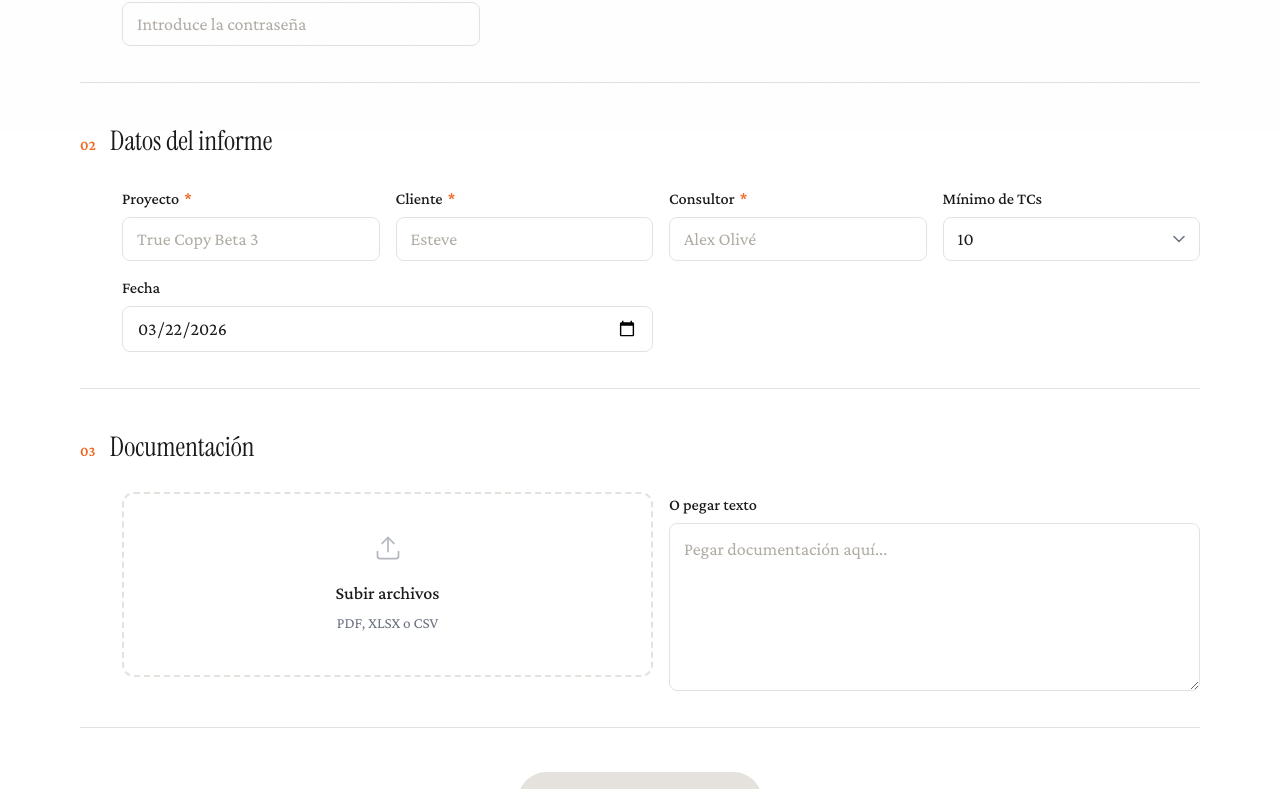
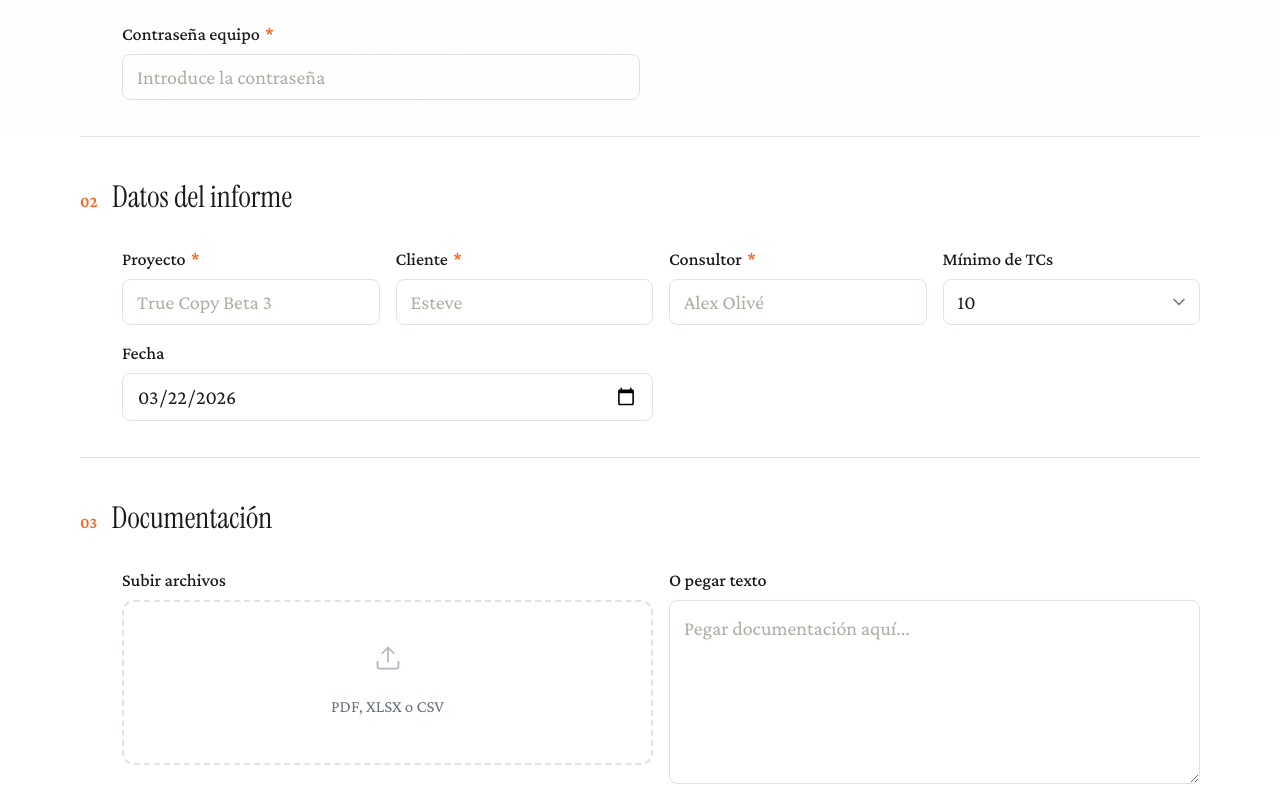
Before and after one commit to alopedev/raona-uat, a website: page webapp/index.html in a window 1280 px wide. Shown: the part 669-1458 px from the top of the page. Drawn offline with nearby package versions, Linux system fonts and the light colour scheme.

Commit message:
fix: alineamiento sección documentación + font size 20px base
- Sección 1: contraseña ocupa 50% ancho (no 400px aislados)
- Sección 3: label "Subir archivos" sobre drop zone, ambas columnas alineadas
- Font base subida 18px → 20px para mejor legibilidad

Co-Authored-By: Claude Opus 4.6 (1M context) <noreply@anthropic.com>

```diff
--- a/webapp/css/styles.css
+++ b/webapp/css/styles.css
@@ -34,7 +34,7 @@
 
 *, *::before, *::after { box-sizing: border-box; margin: 0; padding: 0; }
 
-html { font-size: 18px; scroll-behavior: smooth; }
+html { font-size: 20px; scroll-behavior: smooth; }
 
 body {
   font-family: var(--font-body);
@@ -290,7 +290,7 @@ body::before {
 }
 
 .form-step-content--narrow {
-  max-width: 400px;
+  max-width: 50%;
 }
 
 .form-row-4 {
@@ -312,6 +312,12 @@ body::before {
   flex-direction: column;
 }
 
+.form-row-2 .form-group {
+  flex: 1;
+  display: flex;
+  flex-direction: column;
+}
+
 .form-row-2 .drop-zone {
   flex: 1;
   display: flex;
@@ -320,13 +326,9 @@ body::before {
   justify-content: center;
 }
 
-.form-row-2 .form-group {
-  flex: 1;
-}
-
 .form-row-2 textarea {
   flex: 1;
-  min-height: 0;
+  min-height: 120px;
 }
 
 /* Legacy classes kept for JS compatibility */
@@ -831,6 +833,7 @@ textarea {
   .form-row-2 { grid-template-columns: 1fr; }
   .form-step-content { padding-left: 0; padding-top: 4px; }
   .form-step-content--narrow { max-width: 100%; }
+  .form-row-2 { grid-template-columns: 1fr; }
 
   .generate-row { padding: 16px 20px; }
 
--- a/webapp/index.html
+++ b/webapp/index.html
@@ -4,7 +4,7 @@
   <meta charset="UTF-8">
   <meta name="viewport" content="width=device-width, initial-scale=1.0">
   <title>Raona UAT</title>
-  <link rel="stylesheet" href="css/styles.css?v=11">
+  <link rel="stylesheet" href="css/styles.css?v=13">
 </head>
 <body>
   <div class="container">
@@ -109,15 +109,17 @@
         <div class="form-step-content">
           <div class="form-row-2">
             <div>
+              <div class="form-group">
+                <label>Subir archivos</label>
                 <div class="drop-zone" id="drop-zone" data-testid="drop-zone">
                   <div class="drop-zone-icon">
                     <svg width="28" height="28" viewBox="0 0 24 24" fill="none" stroke="currentColor" stroke-width="1.5" stroke-linecap="round" stroke-linejoin="round"><polyline points="17 8 12 3 7 8"/><line x1="12" y1="3" x2="12" y2="15"/><path d="M3 15v4a2 2 0 0 0 2 2h14a2 2 0 0 0 2-2v-4"/></svg>
                   </div>
-                <div class="drop-zone-text">Subir archivos</div>
                   <div class="drop-zone-hint">PDF, XLSX o CSV</div>
                   <input type="file" id="file-input" multiple accept=".pdf,.xlsx,.xls,.csv" style="display:none">
                 </div>
                 <div class="file-chips" id="file-chips"></div>
+              </div>
             </div>
             <div>
               <div class="form-group">
```
Lines whose indentation alone changed are shown as unchanged.
